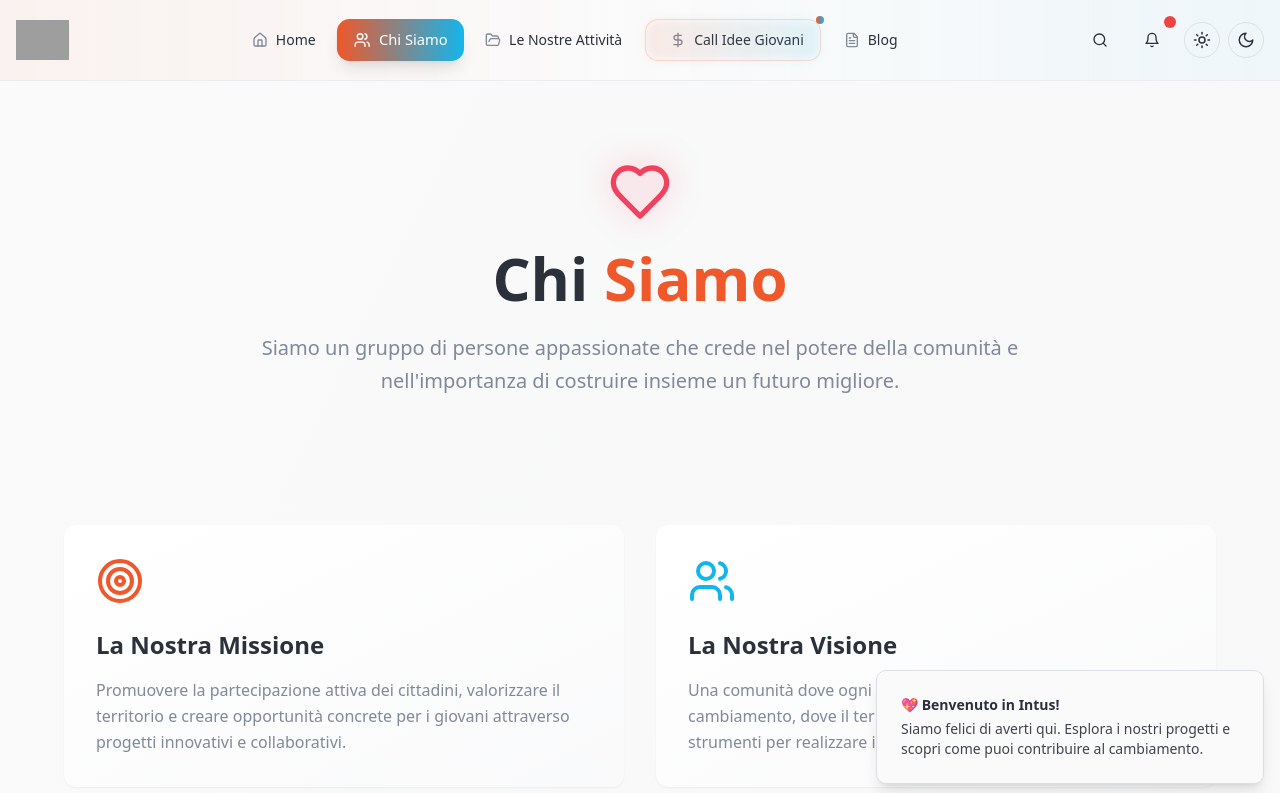
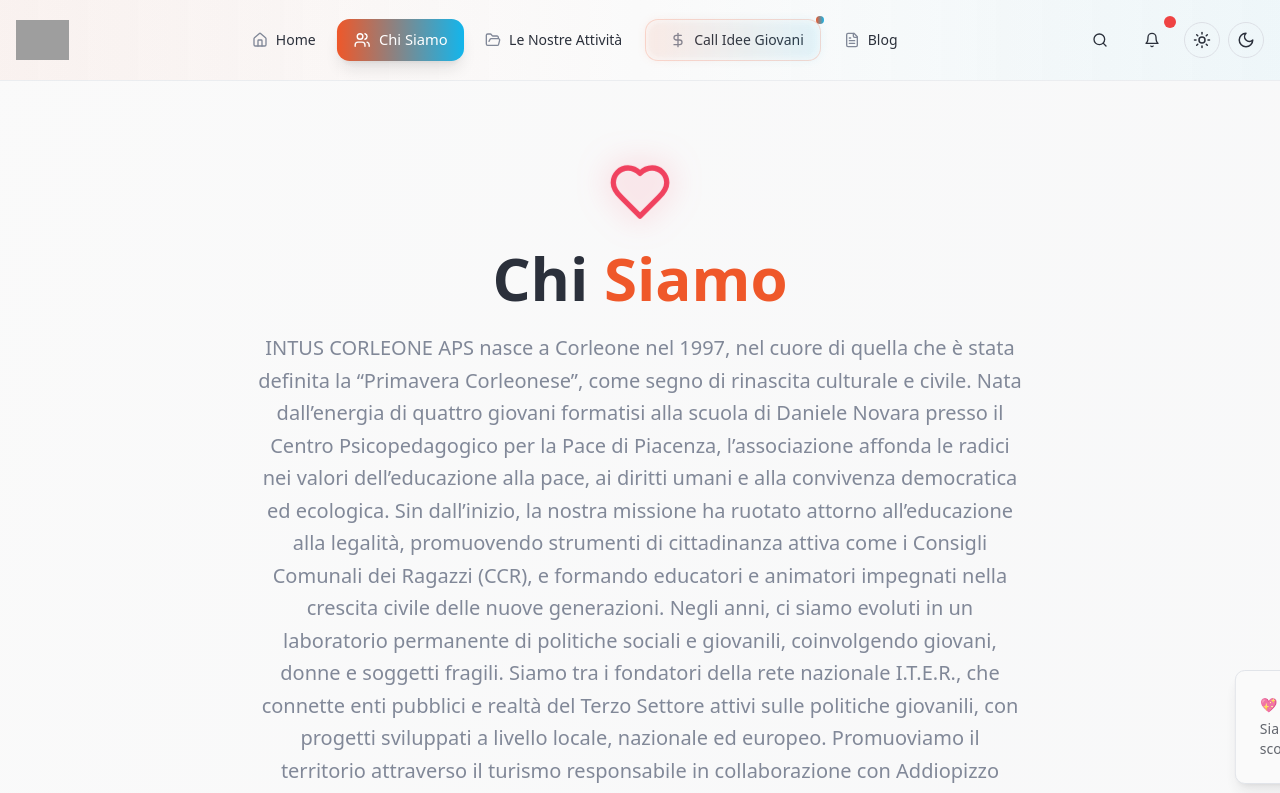
Before and after one commit to 0SalvadOr0/Intus, a React (Vite) app: page /chi-siamo in a window 1280 px wide. Shown: the top 793 px of the page. Built offline with nearby package versions, Linux system fonts and the light colour scheme; grey boxes are pictures that could not be loaded.

Commit message:
Descrizioni accurate

```diff
--- a/src/pages/ChiSiamo.tsx
+++ b/src/pages/ChiSiamo.tsx
@@ -166,7 +166,18 @@ const ChiSiamo = () => {
               Chi <span className="text-primary">Siamo</span>
             </h1>
             <p className="text-xl text-muted-foreground max-w-3xl mx-auto leading-relaxed">
-              Siamo un gruppo di persone appassionate che crede nel potere della comunità e nell'importanza di costruire insieme un futuro migliore.
+              INTUS CORLEONE APS nasce a Corleone nel 1997, nel cuore di quella che è stata definita la “Primavera Corleonese”, come segno di rinascita culturale e civile. Nata dall’energia di quattro giovani formatisi alla scuola di Daniele Novara presso il Centro Psicopedagogico per la Pace di Piacenza, l’associazione affonda le radici nei valori dell’educazione alla pace, ai diritti umani e alla convivenza democratica ed ecologica.
+
+
+Sin dall’inizio, la nostra missione ha ruotato attorno all’educazione alla legalità, promuovendo strumenti di cittadinanza attiva come i Consigli Comunali dei Ragazzi (CCR), e formando educatori e animatori impegnati nella crescita civile delle nuove generazioni.
+
+
+Negli anni, ci siamo evoluti in un laboratorio permanente di politiche sociali e giovanili, coinvolgendo giovani, donne e soggetti fragili. Siamo tra i fondatori della rete nazionale I.T.E.R., che connette enti pubblici e realtà del Terzo Settore attivi sulle politiche giovanili, con progetti sviluppati a livello locale, nazionale ed europeo.
+Promuoviamo il territorio attraverso il turismo responsabile in collaborazione con Addiopizzo Travel e Palma Nana, e siamo soci fondatori del Laboratorio della Legalità, museo ospitato in un bene confiscato alla mafia, che racconta — attraverso l’arte — la storia della resistenza alla mafia.
+
+
+INTUS è uno spazio aperto, in continua evoluzione, dove educazione, memoria e partecipazione diventano strumenti per costruire un futuro condiviso.
+
             </p>
           </div>
         </div>
@@ -181,7 +192,7 @@ const ChiSiamo = () => {
                 <Target className="w-12 h-12 text-primary mb-6" />
                 <h3 className="text-2xl font-bold mb-4">La Nostra Missione</h3>
                 <p className="text-muted-foreground leading-relaxed">
-                  Promuovere la partecipazione attiva dei cittadini, valorizzare il territorio e creare opportunità concrete per i giovani attraverso progetti innovativi e collaborativi.
+                  Promuoviamo una cultura della legalità, della pace e della partecipazione attiva, attraverso percorsi educativi, sociali e culturali rivolti soprattutto ai giovani. Lavoriamo per costruire comunità più consapevoli, inclusive e solidali, dove ogni persona possa contribuire al bene comune, nel rispetto dei diritti umani e dell’ambiente.
                 </p>
               </CardContent>
             </Card>
@@ -191,7 +202,7 @@ const ChiSiamo = () => {
                 <Users className="w-12 h-12 text-accent mb-6" />
                 <h3 className="text-2xl font-bold mb-4">La Nostra Visione</h3>
                 <p className="text-muted-foreground leading-relaxed">
-                  Una comunità dove ogni cittadino si sente parte attiva del cambiamento, dove il territorio è valorizzato e i giovani hanno gli strumenti per realizzare i propri sogni.
+                  Immaginiamo un territorio in cui la memoria diventa azione, l’educazione genera cambiamento e la cittadinanza attiva è il cuore pulsante di una società giusta, libera dalle mafie e fondata sulla dignità delle persone.
                 </p>
               </CardContent>
             </Card>
--- a/src/pages/Home.tsx
+++ b/src/pages/Home.tsx
@@ -35,7 +35,7 @@ const Home = () => {
               <AnimatedIntusLogo className="w-64 h-auto md:w-80 lg:w-96" />
             </div>
             <p className="text-lg md:text-xl lg:text-2xl text-muted-foreground max-w-3xl mx-auto leading-relaxed px-4">
-              Un cuore pulsante per la comunità. Uniamo cittadinanza attiva, valorizzazione del territorio e politiche giovanili per costruire insieme il futuro.
+              INTUS CORLEONE APS, fondata nel 1997 durante la “Primavera Corleonese”, promuove la legalità, i diritti umani e la cittadinanza attiva. L’associazione forma educatori e sostiene progetti giovanili, sociali ed ecologici a livello locale ed europeo. È attiva nel turismo responsabile e nella valorizzazione della memoria antimafia attraverso l’arte.
             </p>
           </div>
           <div className="flex flex-col sm:flex-row gap-4 justify-center animate-fade-in-up px-4" style={{animationDelay: '0.2s'}}>
```
